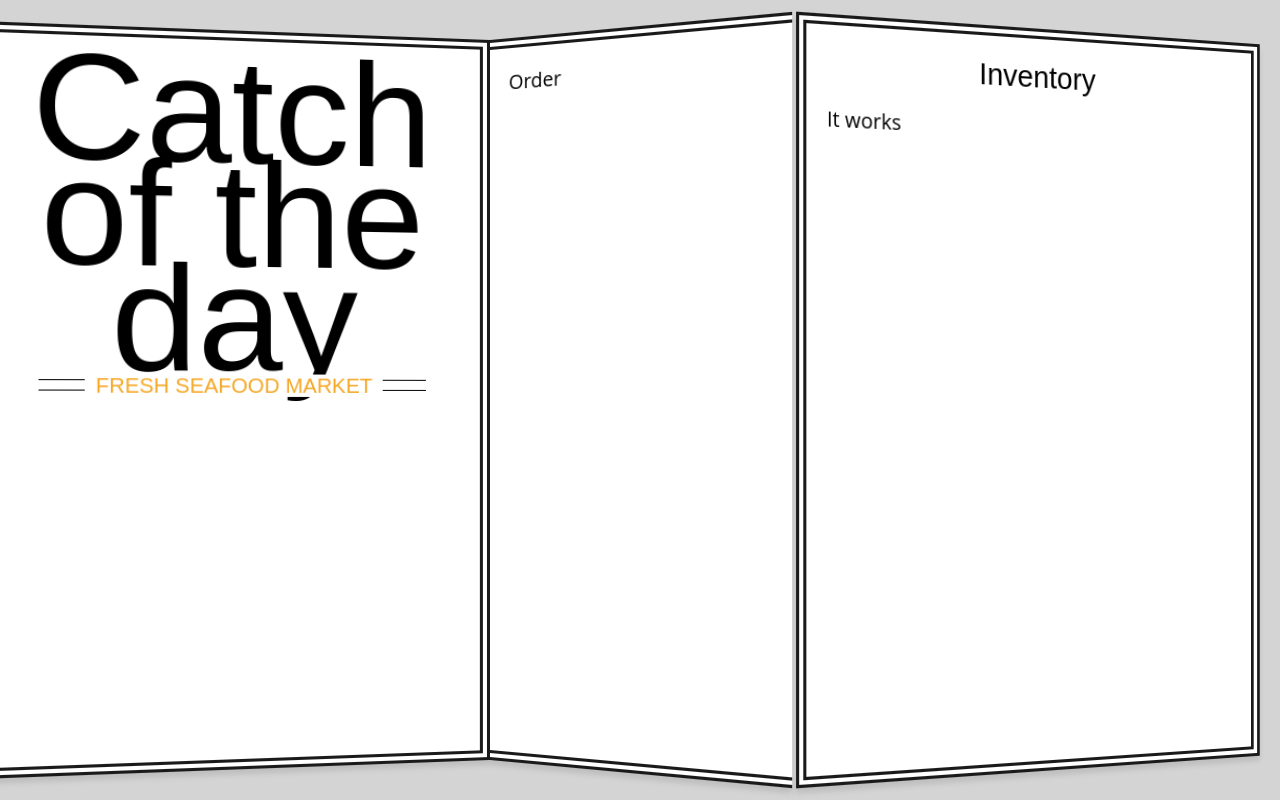
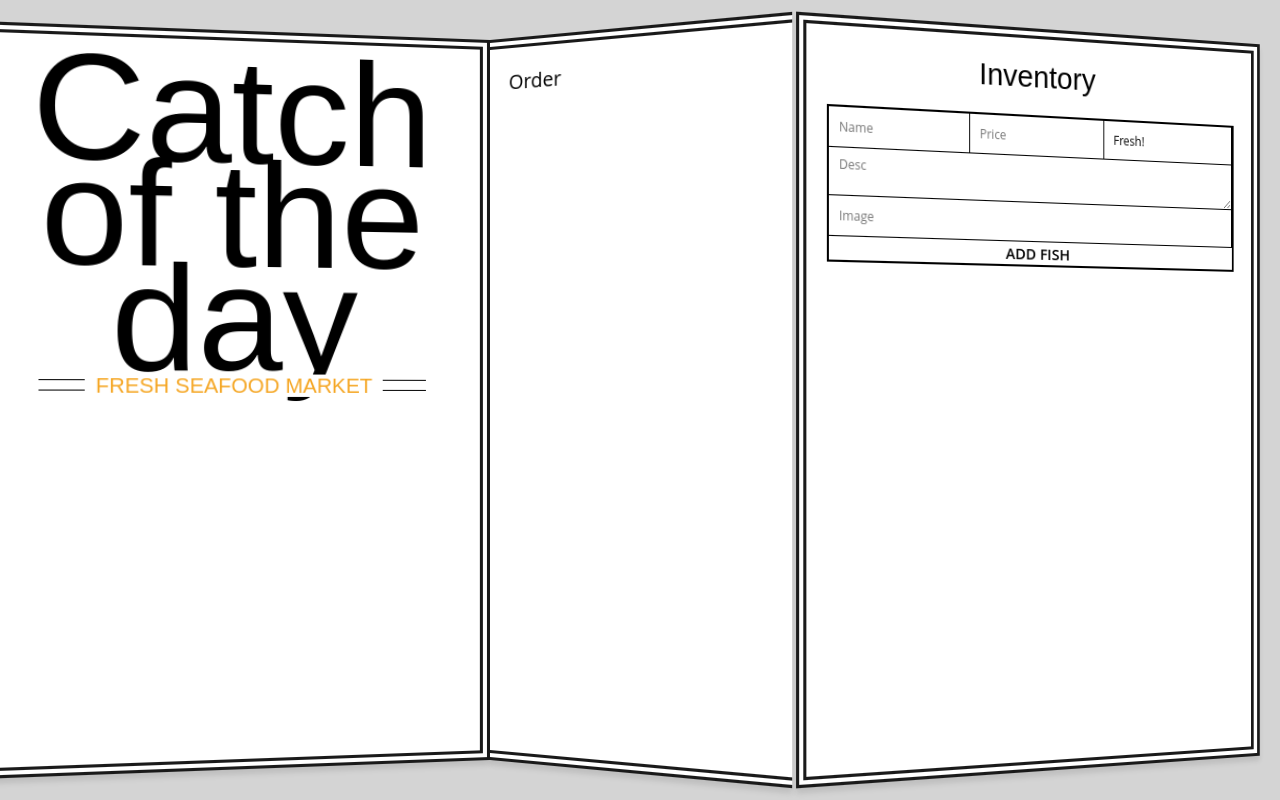
Before and after one commit to dariok87/bos-app, a React (Create React App) app: page / in a window 1280 px wide. Both pictures are taken after a click on the button "VISIT STORE!". Shown: the top 800 px of the page. Built offline with nearby package versions, Linux system fonts and the light colour scheme.

Commit message:
Add elements in component

```diff
--- a/src/components/AddFishForm.js
+++ b/src/components/AddFishForm.js
@@ -3,8 +3,16 @@
 class AddFishForm extends React.Component {
 	render() {
 		return (
-			<form>
-        <p>It works</p>
+			<form className="fish-edit">
+        <input name="name" type="text" placeholder="Name" />
+        <input name="price" type="text" placeholder="Price" />
+        <select name="status">
+          <option value="available">Fresh!</option>
+          <option value="unavailable">Sold Out!</option>
+        </select>
+        <textarea name="desc" placeholder="Desc" />
+        <input name="image" type="text" placeholder="Image" />
+        <button type="submit">Add Fish</button>
       </form>
 		)
 	}
```
